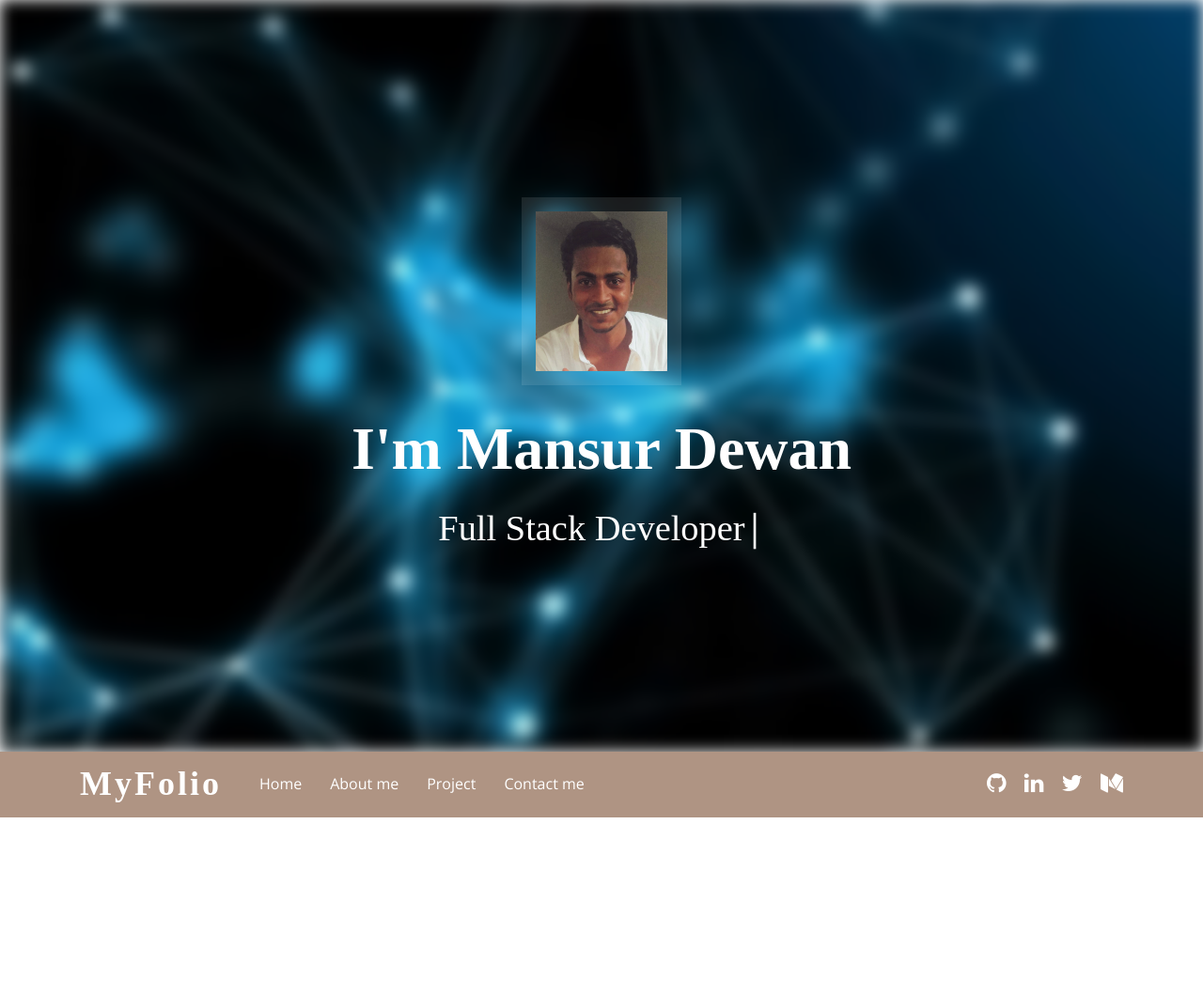
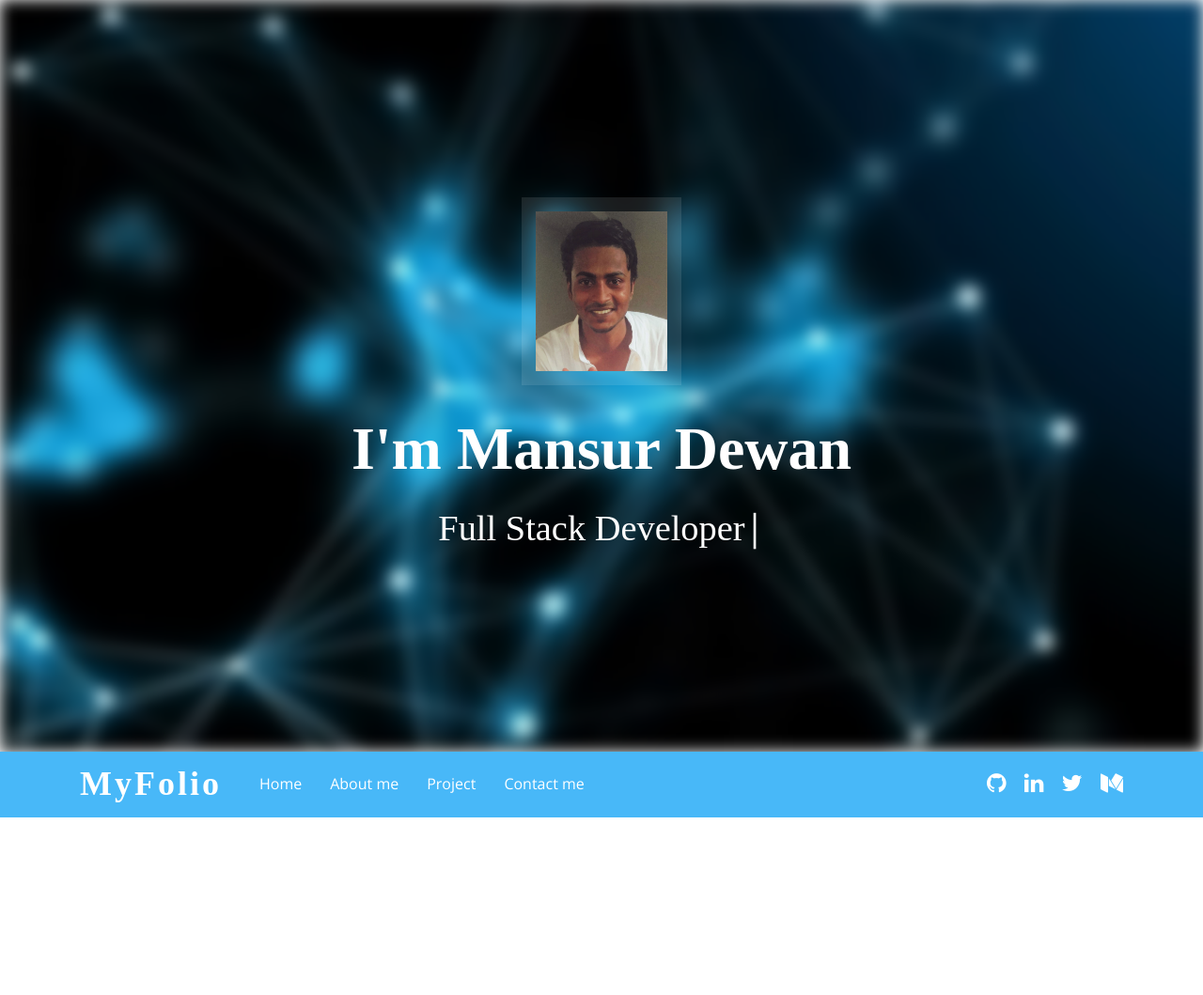
Before and after one commit to mansur3/portfolio, a plain HTML site: page index.html in a window 1280 px wide. Shown: the top 1059 px of the page at 94% size. Drawn offline with nearby package versions, Linux system fonts and the light colour scheme; a web font is replaced by a local one.

Commit message:
header color change

```diff
--- a/css/style.css
+++ b/css/style.css
@@ -133,7 +133,7 @@ h6 {
 /* ============================= */
 
 .header {
-    background: #AF9483;
+    background: #48b8f8;
     height: 70px;
 }
 
```
